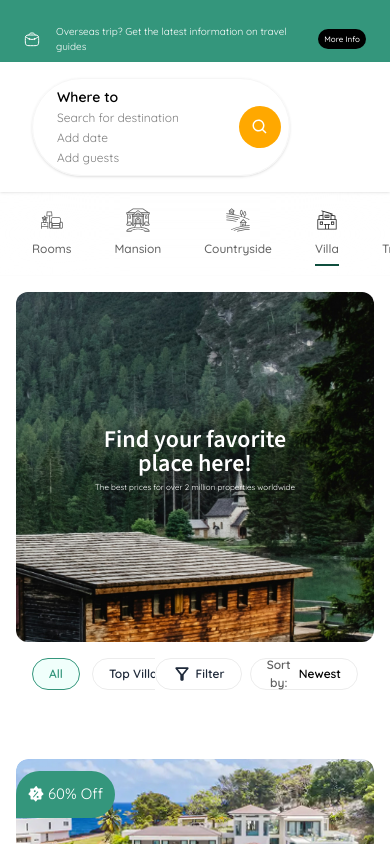
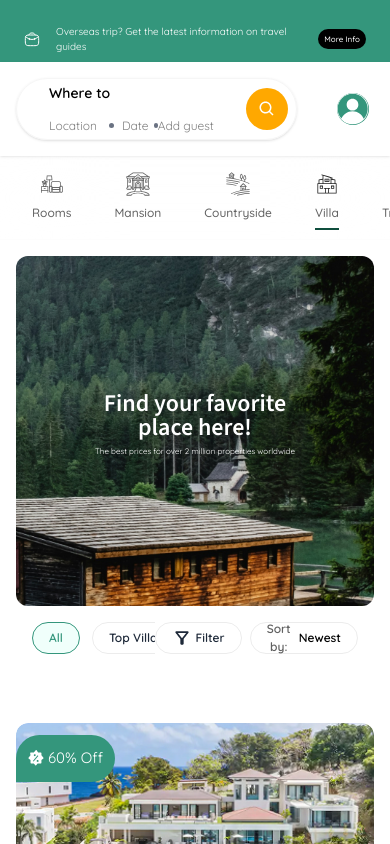
Before and after one commit to TheDEV111/ALX-real-estate, a React app in the folder Frontend/: page / in a window 390 px wide. Shown: the top 844 px of the page. Built offline with nearby package versions, Linux system fonts and the light colour scheme; the HTML template or start-up script is replaced by a standard one.

Commit message:
feat: Add responsive footer component with links and policies

```diff
--- /dev/null
+++ b/Frontend/src/components/Footer.tsx
@@ -0,0 +1,76 @@
+import { footerSections, footerDescription, footerNote, footerPolicies } from "../data/footerLinks";
+
+
+export const Footer: React.FC = () => {
+  return (
+    <footer className="bg-[#222222] text-white py-8 px-2 md:px-8 lg:px-12 font-[Quicksand] ">
+      <div className="px-4">
+        {/* Logo and Description */}
+        <div className="mb-12">
+          <div className="mb-6">
+            <img
+              src="/icons/LogoWhite.svg"
+              alt="ALX Logo"
+              className="w-[54px] h-[30px]"
+            />
+          </div>
+          <p className="text-[#CACACA] text-[11px] font-medium md:text-[15px] leading-relaxed max-w-2xl">
+            {footerDescription}
+          </p>
+        </div>
+
+        {/* Footer Sections Grid */}
+        <div className="grid grid-cols-2 md:grid-cols-3 gap-5 mb-12 pb-12 border-b border-[#FFFFFF17] text-[#CACACA] px-4">
+          {footerSections.map((section) => (
+            <div key={section.title}>
+              <h3 className="text-[16px] md:text-[18px] font-semibold mb-6 text-white">
+                {section.title}
+              </h3>
+              <ul className="space-y-2">
+                {section.links.map((link) => (
+                  <li key={link.label}>
+                    <a
+                      href={link.href}
+                      className="text-[#CACACA] hover:text-white transition-colors text-[12px] md:text-[16px]"
+                    >
+                      {link.label}
+                    </a>
+                  </li>
+                ))}
+              </ul>
+            </div>
+          ))}
+        </div>
+        <div className="lg:flex lg:justify-between  ">
+          {/* Cancellation Note */}
+          <div className=" text-center px-2 ">
+            <p className=" text-[12px] md:text-[14px] text-[#CACACA]">
+              {footerNote}
+              <a
+                href="#"
+                className="text-[#34967C] hover:text-[#2a7a65] transition-colors ml-1"
+              >
+                here
+              </a>
+            </p>
+          </div>
+
+          {/* Policies */}
+          <div className="flex flex-row justify-center items-center gap-6 md:gap-8 m-8 md:m-0">
+            {footerPolicies.map((policy) => (
+              <a
+                key={policy.label}
+                href={policy.href}
+                className=" hover:text-white transition-colors text-[12px] md:text-[14px] text-[#CACACA]"
+              >
+                {policy.label}
+              </a>
+            ))}
+          </div>
+        </div>
+      </div>
+    </footer>
+  );
+};
+
+export default Footer;
--- a/Frontend/src/components/Navbar.tsx
+++ b/Frontend/src/components/Navbar.tsx
@@ -5,7 +5,7 @@ import { Button } from "./Button";
 function Navbar() {
   return (
     <nav className=" w-full bg-white shadow-sm font-[Quicksand] ">
-      <div className=" flex items-center gap-8 px-8 py-4">
+      <div className=" flex items-center gap-8 px-4 md:px-8 py-4 ">
         <div className="hidden md:block">
           <Logo />
         </div>
--- a/Frontend/src/components/PropertyListings.tsx
+++ b/Frontend/src/components/PropertyListings.tsx
@@ -1,5 +1,6 @@
 
 import { propertyListings } from "../data/propertyListings";
+import { Button } from "./Button";
 import { PropertyCard } from "./PropertyCard";
 
 export const PropertyListings: React.FC = () => {
@@ -10,6 +11,13 @@ export const PropertyListings: React.FC = () => {
           <PropertyCard key={property.id} property={property} />
         ))}
       </div>
+      <div className="flex flex-col justify-center items-center p-[50px] font-[Quicksand] gap-[10px]  mt-[70px]">
+        <Button className="bg-[#161117] text-white px-[32px] py-[13px] font-medium text-[20px]">
+          Show more
+        </Button>
+        <p className="font-medium text-[20px]">Click to see more listings</p>
+      </div>
+
     </div>
   );
 };
--- a/Frontend/src/components/Search.tsx
+++ b/Frontend/src/components/Search.tsx
@@ -22,32 +22,41 @@ function Search() {
   };
 
   return (
-    <div className="border border-[#F6F6F6] w-full py-2 rounded-full shadow-sm hover:shadow-md transition cursor-pointer flex items-center">
+    <div className="flex gap-10 items-center  ">
+      <div className="border border-[#F6F6F6]  py-1 rounded-full shadow-sm hover:shadow-md transition cursor-pointer flex items-center">
         {/* Mobile Search */}
-      <div className="md:hidden text-sm px-6 flex flex-col flex-1">
-        <label className="font-semibold">Where to</label>
+        <div className="md:hidden text-sm  flex flex-col gap-3  ml-8">
+          <p className="font-semibold whitespace-nowrap">Where to</p>
+          <div className="flex items-center">
+            <div className="flex items-center pr-2 ">
               <input
                 type="text"
-          placeholder="Search for destination"
+                placeholder="Location"
                 value={location}
                 onChange={(e) => setLocation(e.target.value)}
-          className="focus:outline-none placeholder:text-[12px] bg-transparent text-[14px]"
+                className="focus:outline-none placeholder:text-[12px] bg-transparent text-[14px] field-sizing-content pr-3"
               />
+              <div className="w-[5px] h-[5px] bg-gray-500 rounded-full  "></div>
+            </div>
+            <div className="flex items-center gap-1">
               <DatePicker
                 selected={checkIn}
                 onChange={(date: Date | null) => setCheckIn(date)}
-          placeholderText="Add date"
-          className="focus:outline-none placeholder:text-[12px] bg-transparent text-[14px] cursor-pointer"
+                placeholderText="Date"
+                className="focus: placeholder:text-[12px] bg-transparent text-[14px] cursor-pointer field-sizing-content "
                 minDate={new Date()}
               />
+              <div className="w-[5px] h-[5px] bg-gray-500 rounded-full  "></div>
+            </div>
             <input
               type="number"
-          placeholder="Add guests"
+              placeholder="Add guest"
               value={people}
               onChange={handlePeopleChange}
               min="1"
-          className="focus:outline-none placeholder:text-[12px] bg-transparent text-[14px] w-20"
+              className=" placeholder:text-[12px] bg-transparent text-[14px] w-20 field-sizing-content pr-3"
             />
+          </div>
         </div>
 
         {/* Desktop Search */}
@@ -106,6 +115,12 @@ function Search() {
           <BiSearch size={18} />
         </button>
       </div>
+      <img
+        src="/icons/Vector.svg"
+        alt="ALX Logo"
+        className="w-8 h-8 md:hidden bg-[#34967C] rounded-full"
+      />
+    </div>
   );
 }
 
--- /dev/null
+++ b/Frontend/src/data/footerLinks.ts
@@ -0,0 +1,51 @@
+export interface FooterLink {
+  label: string;
+  href: string;
+}
+
+export interface FooterSection {
+  title: string;
+  links: FooterLink[];
+}
+
+export const footerSections: FooterSection[] = [
+  {
+    title: "Explore",
+    links: [
+      { label: "Apartments in Dubai", href: "#" },
+      { label: "Hotels in New York", href: "#" },
+      { label: "Villa in Spain", href: "#" },
+      { label: "Mansion in Indonesia", href: "#" },
+    ],
+  },
+  {
+    title: "Company",
+    links: [
+      { label: "About us", href: "#" },
+      { label: "Blog", href: "#" },
+      { label: "Career", href: "#" },
+      { label: "Customers", href: "#" },
+      { label: "Brand", href: "#" },
+    ],
+  },
+  {
+    title: "Help",
+    links: [
+      { label: "Support", href: "#" },
+      { label: "Cancel booking", href: "#" },
+      { label: "Refunds Process", href: "#" },
+    ],
+  },
+];
+
+export const footerDescription =
+  "ALX is a platform where travelers can discover and book unique, comfortable, and affordable lodging options worldwide. From cozy city apartments and tranquil countryside retreats to exotic beachside villas, ALX connects you with the perfect place to stay for any trip.";
+
+export const footerNote =
+  "Some hotel requires you to cancel more than 24 hours before check-in. Details";
+
+export const footerPolicies = [
+  { label: "Terms of Service", href: "#" },
+  { label: "Policy service", href: "#" },
+  { label: "Cookies Policy", href: "#" },
+];
--- a/Frontend/src/pages/Homepage.tsx
+++ b/Frontend/src/pages/Homepage.tsx
@@ -4,6 +4,7 @@ import PropertyTypeFilter from "../components/PropertyTypeFilter";
 import Hero from "../components/Hero";
 import PropertyListing from "../components/PropertyListingFilter";
 import { PropertyListings } from "../components/PropertyListings";
+import Footer from "../components/Footer";
 
 function Homepage() {
   return (
@@ -14,6 +15,8 @@ function Homepage() {
       <Hero />
       <PropertyListing />
       <PropertyListings />
+      <div className="bg-[#34967C] h-6"></div>
+      <Footer />
     </div>
   );
 }
```
Also changed, not shown: Frontend/public/icons/LogoWhite.svg (added), Frontend/public/icons/Vector.svg (renamed from Frontend/src/assets/Vector.svg). Lines whose indentation alone changed are shown as unchanged.
